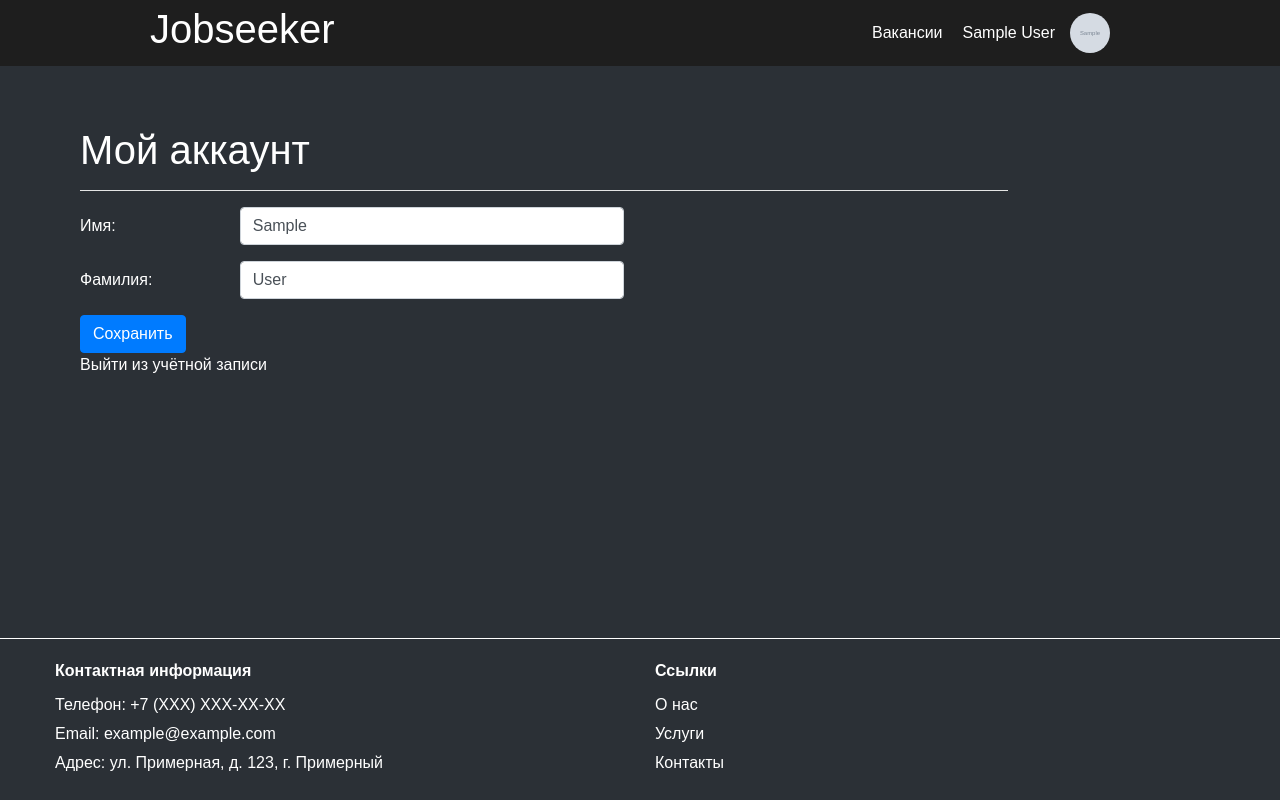
After one commit to nikiturka/jobseeker, a Django app: page /users/hr/1 in a window 1280 px wide. The commit adds this page. Run offline with Django 5.2, Linux system fonts and the light colour scheme; a user stored in the database is signed in; tables that the repository leaves empty hold one stand-in row (values such as "Sample post"); grey boxes marked "Sample" are stand-in pictures; some libraries are stand-ins or nearby versions.

Commit message:
add hr detail

```diff
--- a/main/templates/main/base.html
+++ b/main/templates/main/base.html
@@ -21,9 +21,16 @@
                     {% if user.is_authenticated %}
                         <li class="user-profile">
                         {% if user.hr %}
-                            <a class="header-link" href="#">
-                                ADSAD
+                            <a class="header-link" href="{% url 'hr-detail' user.pk %}">
+                                <span>{{ user.hr.first_name }}</span>
+                                <span>{{ user.hr.last_name }}</span>
                             </a>
+
+                            <div class="profile-picture">
+                                <a class="header-link" href="{% url 'hr-detail' user.pk %}">
+                                    <img src="{{ user.hr.profile_picture.url }}" alt="Profile Picture">
+                                </a>
+                            </div>
                         {% else %}
                             <div class="user-details">
                                 <a class="header-link" href="{% url 'user-detail' user.pk %}">
--- a/users/forms.py
+++ b/users/forms.py
@@ -1,5 +1,5 @@
 from django import forms
-from main.models import UserProfile
+from main.models import UserProfile, HR
 
 
 class UserProfileChangeForm(forms.ModelForm):
@@ -20,3 +20,23 @@ class UserProfilePictureChangeForm(forms.ModelForm):
     class Meta:
         model = UserProfile
         fields = ("profile_picture",)
+
+
+class HRProfileChangeForm(forms.ModelForm):
+    def __init__(self, *args, **kwargs):
+        super().__init__(*args, **kwargs)
+
+        for field_name, field in self.fields.items():
+            field.widget.attrs.update({'class': 'form-control', 'style': 'width: 50%;'})
+
+    class Meta:
+        model = HR
+        fields = ('first_name', 'last_name', 'contact_info', 'company')
+
+
+class HRProfilePictureChangeForm(forms.ModelForm):
+    profile_picture = forms.ImageField(widget=forms.FileInput(attrs={'class': 'form-control-file'}))
+
+    class Meta:
+        model = HR
+        fields = ("profile_picture",)
--- /dev/null
+++ b/users/templates/users/hr_detail.html
@@ -0,0 +1,52 @@
+{% extends "main/base.html" %}
+{% load static %}
+
+{% block links %}
+    <link rel="stylesheet" href="{% static 'users/user_detail.css' %}">
+{% endblock %}
+
+{% block body %}
+    <div class="container user-page">
+        <div class="row">
+            <div class="col-lg-10">
+                <div class="page-header">
+                    <h1>Мой аккаунт</h1>
+                    <hr style="background-color: white" >
+                </div>
+
+                <div class="page-midpart">
+                    <form method="post" enctype="multipart/form-data">
+                        {% csrf_token %}
+                        <div class="form-group row">
+                            <label for="id_first_name" class="col-sm-2 col-form-label">Имя:</label>
+                            <div class="col-sm-10">
+                                {{ form.first_name }}
+                            </div>
+                        </div>
+
+                        <div class="form-group row">
+                            <label for="id_last_name" class="col-sm-2 col-form-label">Фамилия:</label>
+                            <div class="col-sm-10">
+                                {{ form.last_name }}
+                            </div>
+                        </div>
+
+                        <button type="submit" class="btn btn-primary">Сохранить</button>
+                    </form>
+                </div>
+
+                <p><a href="{% url 'logout' %}">Выйти из учётной записи</a></p>
+
+                {% if user_errors %}
+                    <div class="alert alert-danger">
+                        <ul>
+                            {% for error in user_errors %}
+                                <li>{{ error }}</li>
+                            {% endfor %}
+                        </ul>
+                    </div>
+                {% endif %}
+            </div>
+        </div>
+    </div>
+{% endblock %}
--- a/users/urls.py
+++ b/users/urls.py
@@ -5,5 +5,6 @@ urlpatterns = [
     path('login_user', views.login_user, name='login'),
     path('logout_user', views.logout_user, name='logout'),
     path('register_user', views.register_user, name='registration'),
-    path('<int:pk>', views.user_detail, name='user-detail')
+    path('<int:pk>', views.user_detail, name='user-detail'),
+    path('hr/<int:pk>', views.hr_detail, name='hr-detail')
 ]
--- a/users/views.py
+++ b/users/views.py
@@ -4,7 +4,7 @@ from django.contrib.auth import authenticate, login, logout
 from django.contrib import messages
 from main.forms import CustomUserCreationForm
 from main.models import UserProfile, HR
-from .forms import UserProfileChangeForm
+from .forms import UserProfileChangeForm, HRProfileChangeForm
 from django.shortcuts import get_object_or_404
 
 
@@ -62,7 +62,7 @@ def register_user(request):
 
 @login_required
 def user_detail(request, pk):
-    user_profile = get_object_or_404(UserProfile, pk=pk)
+    user_profile = UserProfile.objects.get(user__pk=pk)
 
     if request.method == 'POST':
         user_form = UserProfileChangeForm(request.POST, request.FILES, instance=user_profile)
@@ -77,3 +77,22 @@ def user_detail(request, pk):
         user_form = UserProfileChangeForm(instance=user_profile)
 
     return render(request, 'users/user_detail.html', {'form': user_form})
+
+
+@login_required
+def hr_detail(request, pk):
+    hr_profile = HR.objects.get(user__pk=pk)
+
+    if request.method == 'POST':
+        form = HRProfileChangeForm(request.POST, request.FILES, instance=hr_profile)
+
+        if form.is_valid():
+            form.save()
+            messages.success(request, "Информация о профиле была изменена.")
+        else:
+            messages.success(request, "Не удалось изменить информацию о профиле.")
+
+    else:
+        form = HRProfileChangeForm(instance=hr_profile)
+
+    return render(request, 'users/hr_detail.html', {'form': form})
```
Also changed, not shown: media/killua.jpg (added), users/static/users/hr_detail.css (added).
